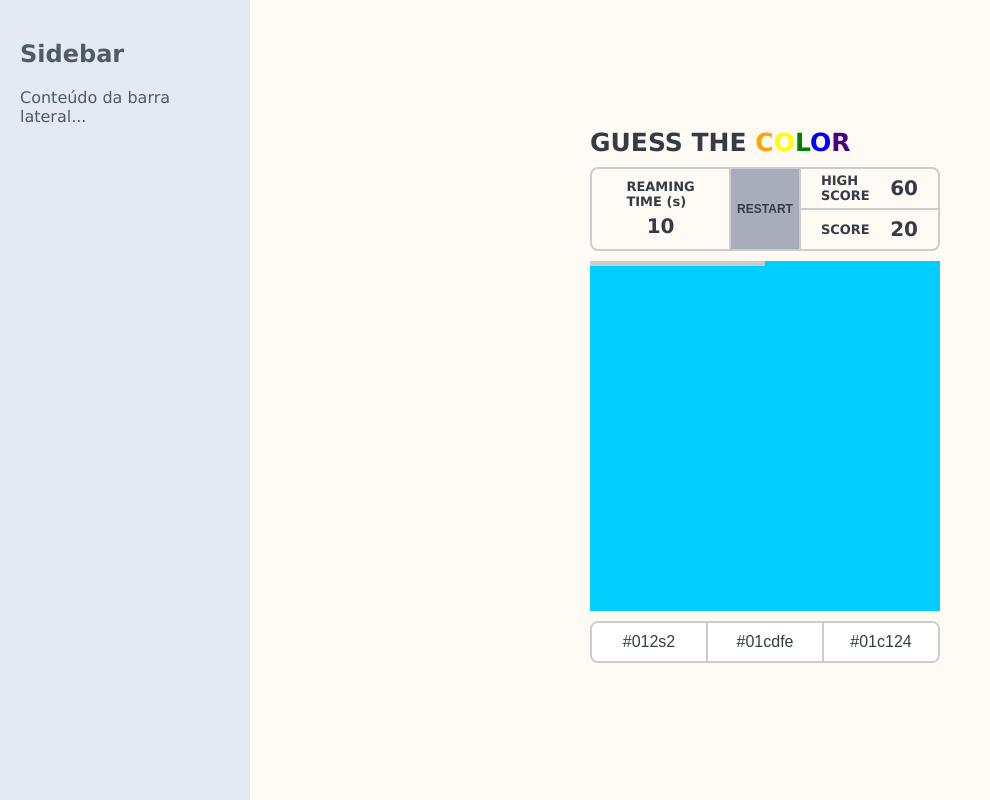
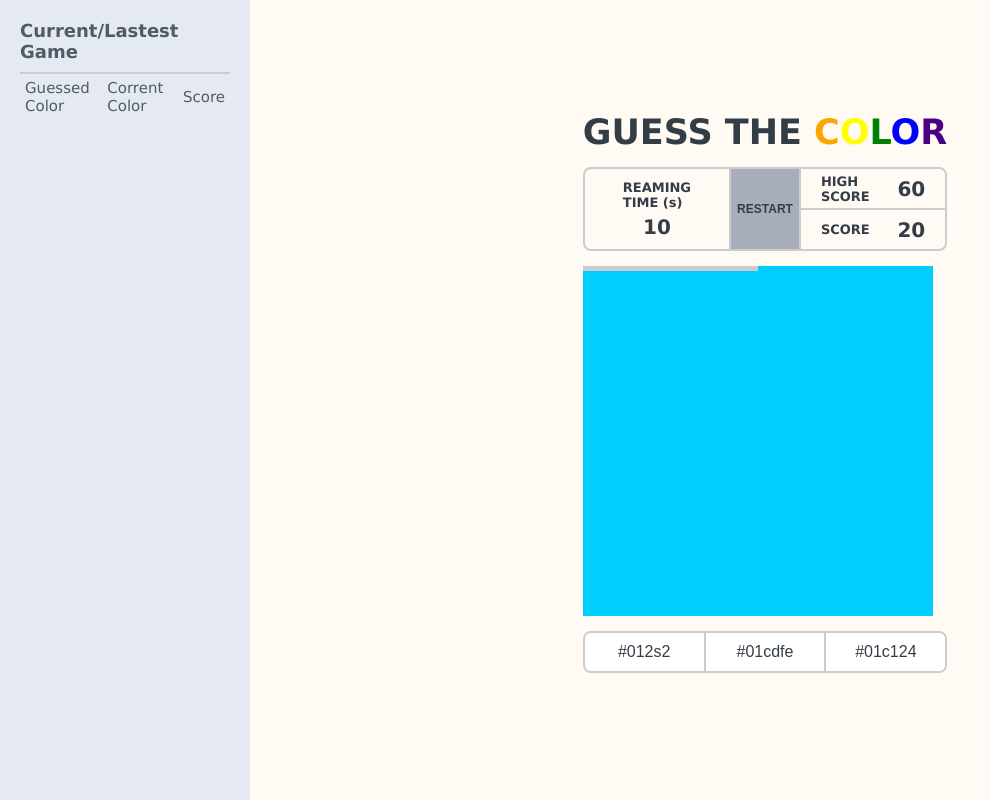
Before and after one commit to niltonc/color-game, a Next.js app: page / in a window 1280 px wide. Shown: the whole page, without its empty margins (0-990 px from the left). Built offline with nearby package versions, Linux system fonts and the light colour scheme.

Commit message:
style: layout structure

```diff
--- a/src/app/page.tsx
+++ b/src/app/page.tsx
@@ -1,25 +1,13 @@
 'use client';
 
-import ColorSquare from '@/components/colorSquare';
+import ColorSquare from '@/components/ColorSquare';
 import { ButtonGroup } from '@/components/ButtonGroup';
 import { useState } from 'react';
 import PointControler from '@/components/score';
 import ColorfulTextComponent from '@/components/Title';
 import Sidebar from '@/components/Sidebar';
-import styled from 'styled-components';
-
-const AppContainer = styled.div`
-  display: flex;
-  height: 100vh;
-`;
-
-const MainContent = styled.div`
-  flex: 1;
-  display: flex;
-  align-items: center;
-  flex-direction: column;
-  justify-content: center;
-`;
+import { AppContainer, MainContent, ScoreContainer } from './style';
+import ScrollSection from '@/components/ScrollSection';
 
 export default function Home() {
   const [selectedButton, setSelectedButton] = useState(0);
@@ -31,13 +19,30 @@ export default function Home() {
   return (
     <AppContainer>
       <Sidebar>
-        <h2>Sidebar</h2>
-        <p>Conteúdo da barra lateral...</p>
+        <div style={{ fontWeight: 'bold', fontSize: 18 }}>
+          Current/Lastest Game
+        </div>
+
+        <ScoreContainer>
+          <div style={{ fontSize: 15 }}>Guessed Color</div>
+          <div style={{ fontSize: 15 }}>Corrent Color</div>
+          <div style={{ fontSize: 15 }}>Score</div>
+        </ScoreContainer>
+
+        <ScrollSection></ScrollSection>
       </Sidebar>
+
       <MainContent>
         <div>
-          <ColorfulTextComponent />
-          <div style={{ paddingBlock: 10 }}>
+          <div
+            style={{
+              display: 'flex',
+              justifyContent: 'center'
+            }}
+          >
+            <ColorfulTextComponent />
+          </div>
+          <div style={{ paddingBlock: 15 }}>
             <PointControler
               score="20"
               highScore="60"
@@ -45,10 +50,9 @@ export default function Home() {
               onReset={() => console.log('reset')}
             />
           </div>
-
           <ColorSquare color="#01cdfe" progress={50} />
 
-          <div style={{ paddingBlock: 10 }}>
+          <div style={{ paddingBlock: 15 }}>
             <ButtonGroup.Root>
               <ButtonGroup.Item
                 selected={selectedButton === 1}
--- /dev/null
+++ b/src/app/style.ts
@@ -0,0 +1,23 @@
+import theme from '@/styles/theme';
+import styled from 'styled-components';
+
+export const AppContainer = styled.div`
+  display: flex;
+  height: 100vh;
+`;
+
+export const MainContent = styled.div`
+  flex: 1;
+  display: flex;
+  align-items: center;
+  flex-direction: column;
+  justify-content: center;
+`;
+
+export const ScoreContainer = styled.div`
+  padding: 5px;
+  display: flex;
+  margin-top: 10px;
+  align-items: center;
+  border-top: 2px solid ${theme.colors.gray_100};
+`;
--- a/src/components/Title/styles.ts
+++ b/src/components/Title/styles.ts
@@ -2,7 +2,7 @@ import styled from 'styled-components';
 import theme from '@/styles/theme';
 
 export const ColorfulText = styled.div`
-  font-size: 25px;
+  font-size: 35px;
   font-weight: 700;
   color: ${theme.colors.gray_500};
 `;
```
